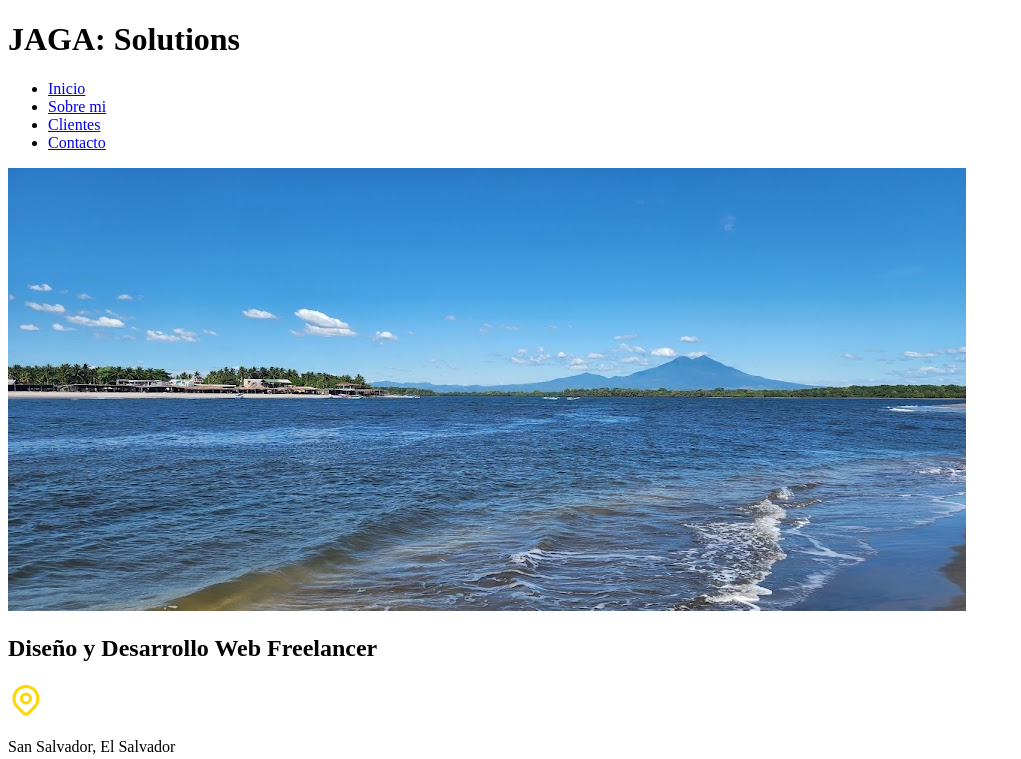
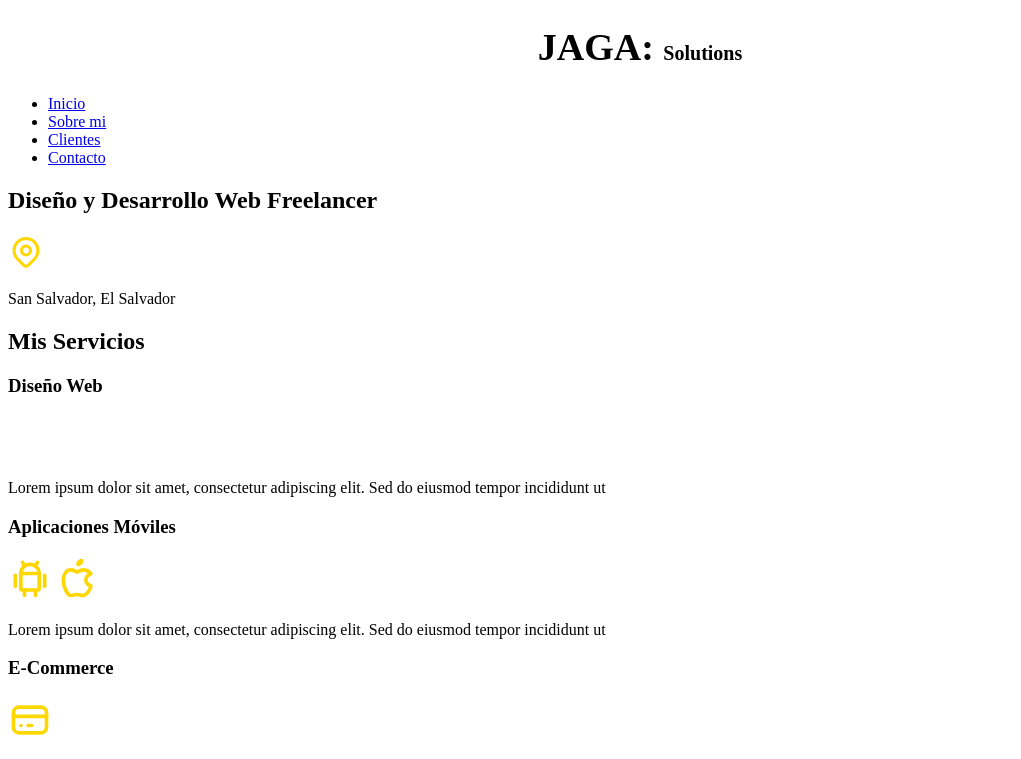
Before and after one commit to j0rgo0r3/Website_01, a plain HTML site: page index.html in a window 1280 px wide. Shown: the top 759 px of the page, without its empty margins (0-1021 px from the left). Drawn offline with Linux system fonts and the light colour scheme.

Commit message:
Hasta la clase 23

```diff
--- /dev/null
+++ b/css/styles.css
@@ -0,0 +1,20 @@
+html{
+    font-size: 62.5%;
+}
+
+body{
+
+    font-size: 16px;/* 1rem = 10px */
+
+}
+
+h1{
+    text-align: center;
+    font-size: 3.8rem;
+    text-transform: uppercase;
+
+}
+span{
+    font-size: 2rem;
+    text-transform: capitalize;
+}
--- a/index.html
+++ b/index.html
@@ -5,11 +5,20 @@
     <meta charset="UTF-8">
     <meta name="viewport" content="width=device-width, initial-scale=1.0">
     <title>Diseñador JAGA: Solutions</title>
+    <link rel="preload" href="css/styles.css" as="style">
+    <link rel="stylesheet" href="css/styles.css">
+    <style>
+        /* h1{
+            color: gold;
+            text-align: center;
+            text-transform: uppercase;
+        } */
+    </style>
 </head>
 <body>
     <!-- Contenido aquí -->
      <header>
-        <h1>JAGA: Solutions</h1><!-- No mas de h1 por página -->
+        <h1>jaga: <span>Solutions</span></h1><!-- No mas de h1 por página -->
      </header>
     <nav>
         <ul>
@@ -20,7 +29,7 @@
         </ul>
     </nav>
 
-    <img src="img/hero.jpg" alt="Imagen de portada">
+    <!--img src="img/hero.jpg" alt="Imagen de portada"-->
 
      <section>
         <h2>Diseño y Desarrollo Web Freelancer</h2>
```
